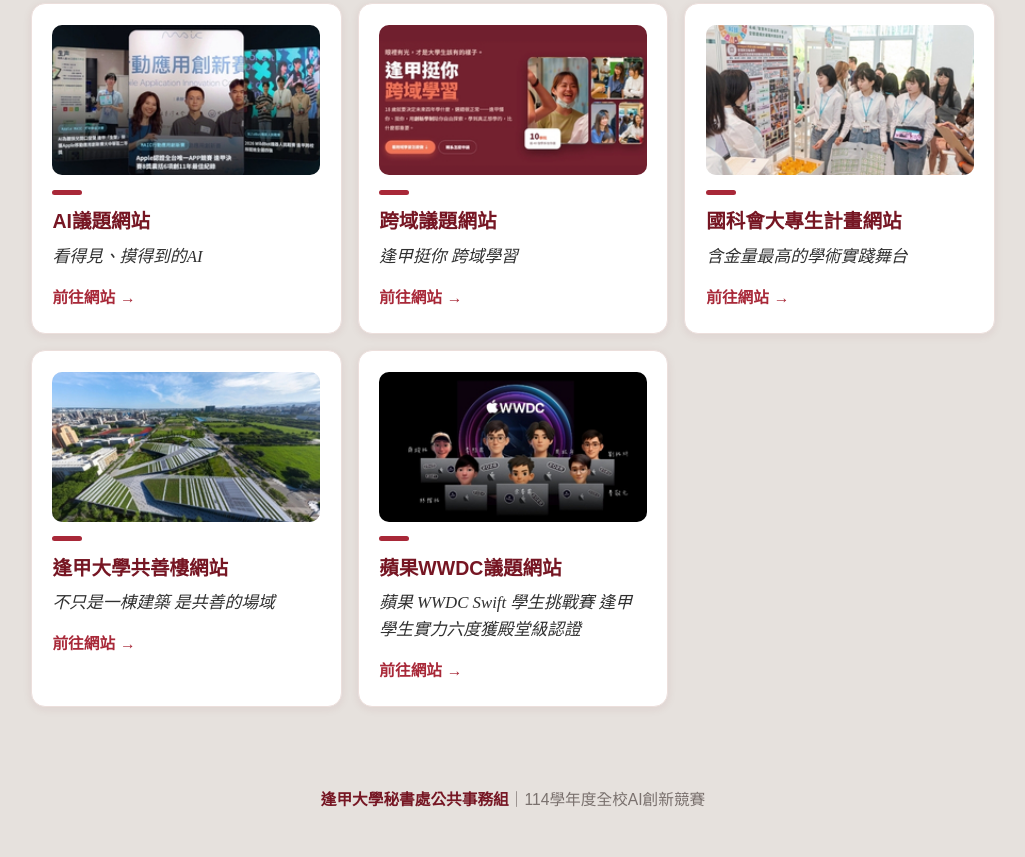
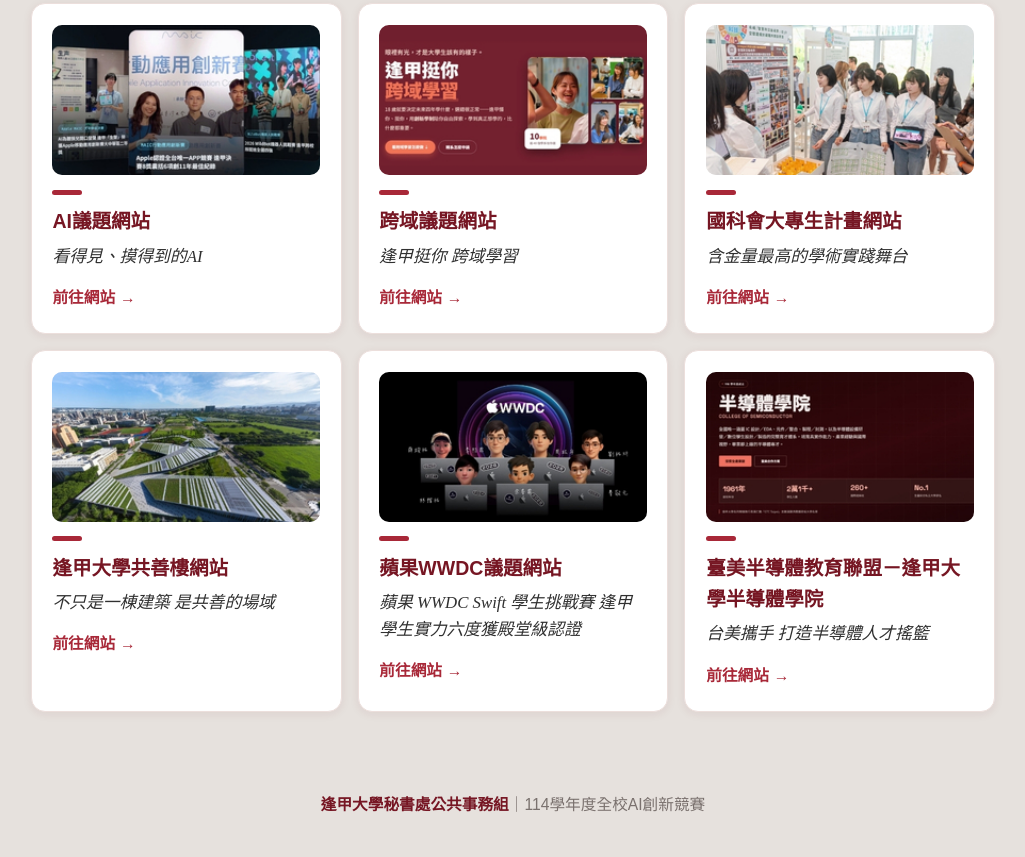
Before and after one commit to fengchia1961/ai-pitch, a plain HTML site: page index.html in a window 1280 px wide. Shown: the part 1206-2063 px from the top of the page, without its empty margins (127-1152 px from the left). Drawn offline with Linux system fonts and the light colour scheme.

Commit message:
Add files via upload

```diff
--- a/index.html
+++ b/index.html
@@ -295,6 +295,13 @@
         <p class="tagline">蘋果 WWDC Swift 學生挑戰賽 逢甲學生實力六度獲殿堂級認證</p>
         <span class="link-label">前往網站</span>
       </a>
+      <a class="card" href="https://focus.fcu.edu.tw/semiconductor-industry/" target="_blank" rel="noopener">
+        <img class="thumb" src="thumb-semi.jpg" alt="臺美半導體教育聯盟—逢甲大學半導體學院網站首頁畫面" loading="lazy">
+        <div class="tick"></div>
+        <h3>臺美半導體教育聯盟－逢甲大學半導體學院</h3>
+        <p class="tagline">台美攜手 打造半導體人才搖籃</p>
+        <span class="link-label">前往網站</span>
+      </a>
     </div>
   </div>
 
```
